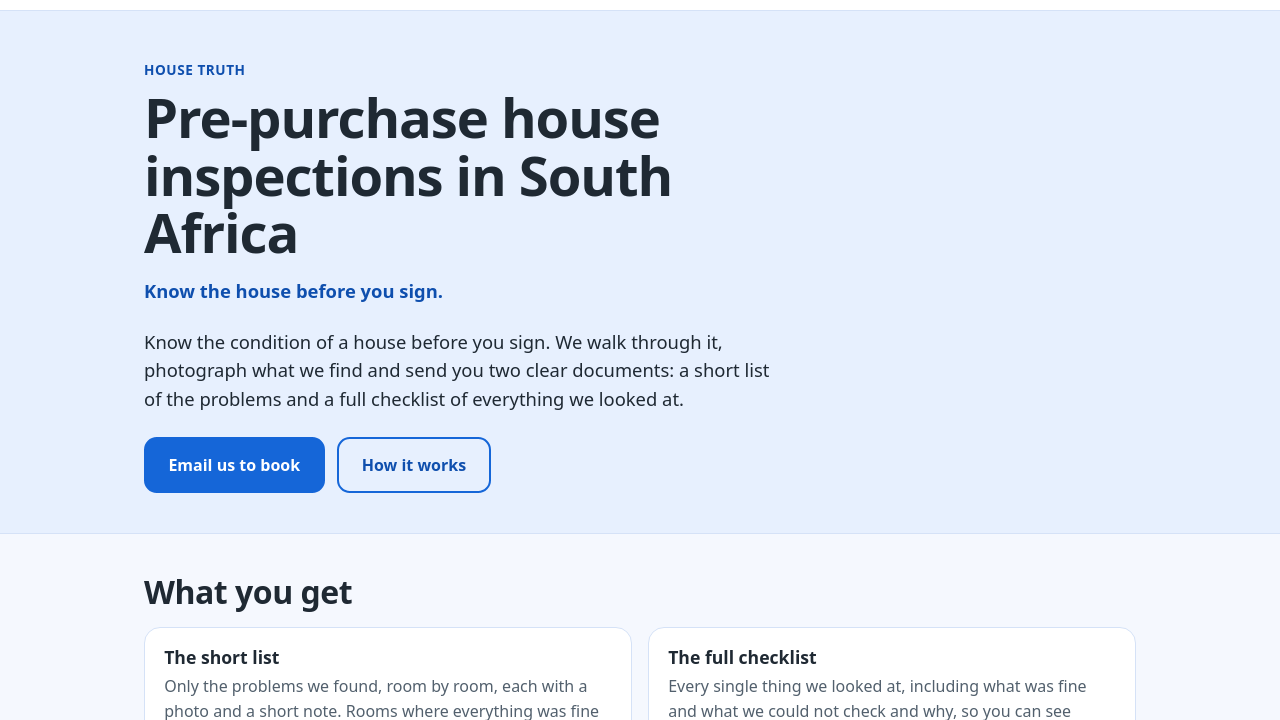
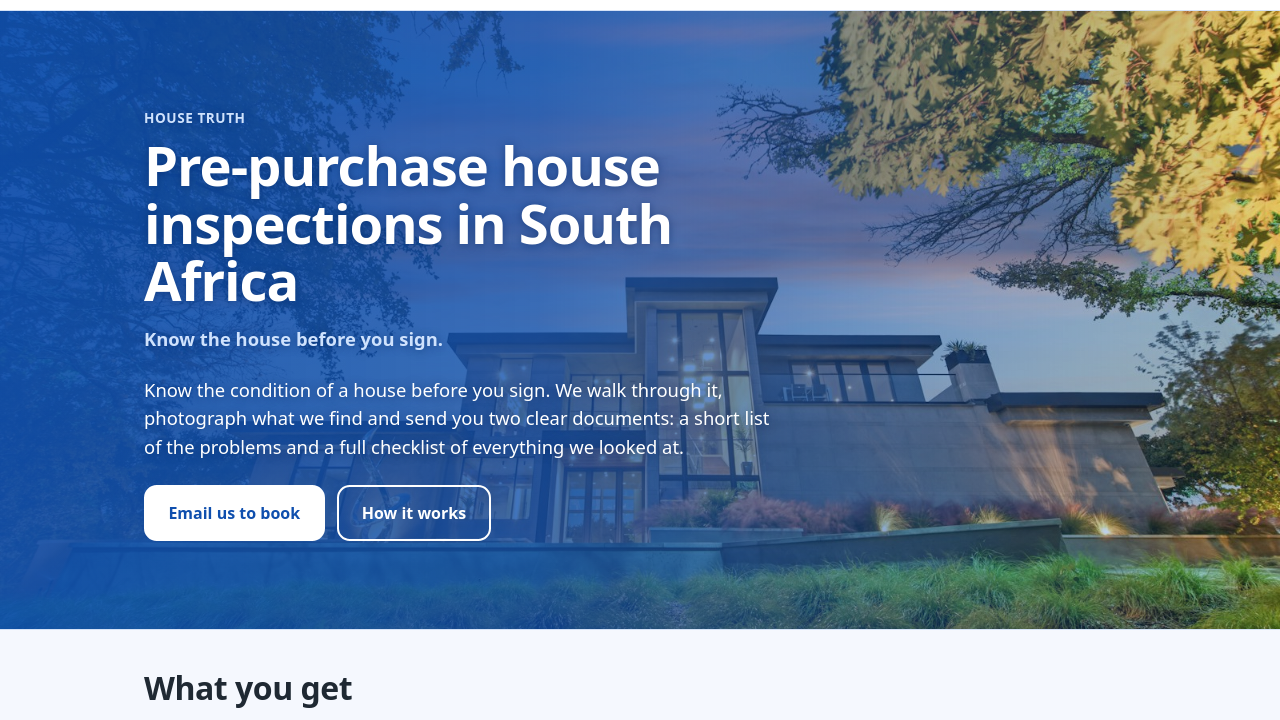
Before and after one commit to gosswerner1-max/house-truth-preview, a plain HTML site: page index.html in a window 1280 px wide. Shown: the part 51-771 px from the top of the page. Drawn offline with Linux system fonts and the light colour scheme.

Commit message:
Add house photo banner behind the top of the page
Co-Authored-By: Claude Sonnet 5.5 <noreply@anthropic.com>

```diff
--- a/index.html
+++ b/index.html
@@ -65,7 +65,16 @@ nav a { color: var(--ink); text-decoration: none; font-weight: 500; }
 nav a:hover { color: var(--blue-strong); text-decoration: underline; }
 a { color: var(--blue-strong); }
 a:focus-visible, .btn:focus-visible { outline: 3px solid var(--sky); outline-offset: 2px; }
-.hero { padding: 3rem 0 2.5rem; background: var(--blue-soft); border-bottom: 1px solid var(--line); }
+.hero { padding: 4rem 0 3.5rem; color: #fff; border-bottom: 1px solid var(--line); background: linear-gradient(180deg, rgba(15, 79, 174, 0.78) 0%, rgba(15, 79, 174, 0.58) 55%, rgba(15, 79, 174, 0.28) 100%), url(hero.jpg) center 35% / cover no-repeat var(--blue-strong); }
+@media (min-width: 48rem) { .hero { padding: 6rem 0 5.5rem; background: linear-gradient(90deg, rgba(15, 79, 174, 0.92) 0%, rgba(15, 79, 174, 0.78) 42%, rgba(15, 79, 174, 0.1) 100%), url(hero.jpg) center 35% / cover no-repeat var(--blue-strong); } }
+.hero h1, .hero .lead { color: #fff; }
+.hero h1, .hero .lead, .hero .eyebrow, .hero .tagline { text-shadow: 0 1px 8px rgba(8, 40, 100, 0.55); }
+.hero .eyebrow, .hero .tagline { color: #cfe2fd; }
+.hero .btn { background: #fff; color: #0f4fae; border-color: #fff; }
+.hero .btn:hover { background: #e7f0fe; border-color: #e7f0fe; }
+.hero .btn.ghost { background: transparent; color: #fff; border-color: #fff; }
+.hero .btn.ghost:hover { background: rgba(255, 255, 255, 0.16); }
+.hero a:focus-visible { outline-color: #fff; }
 .eyebrow { margin: 0 0 0.6rem; font-weight: 600; letter-spacing: 0.04em; text-transform: uppercase; font-size: 0.85rem; color: var(--blue-strong); }
 h1 { font-size: clamp(2rem, 6vw, 3.4rem); line-height: 1.05; letter-spacing: -0.02em; margin: 0 0 1rem; max-width: 20ch; }
 h2 { font-size: clamp(1.5rem, 4vw, 2rem); line-height: 1.15; letter-spacing: -0.015em; margin: 0 0 1rem; }
```
Also changed, not shown: hero.jpg (added).
